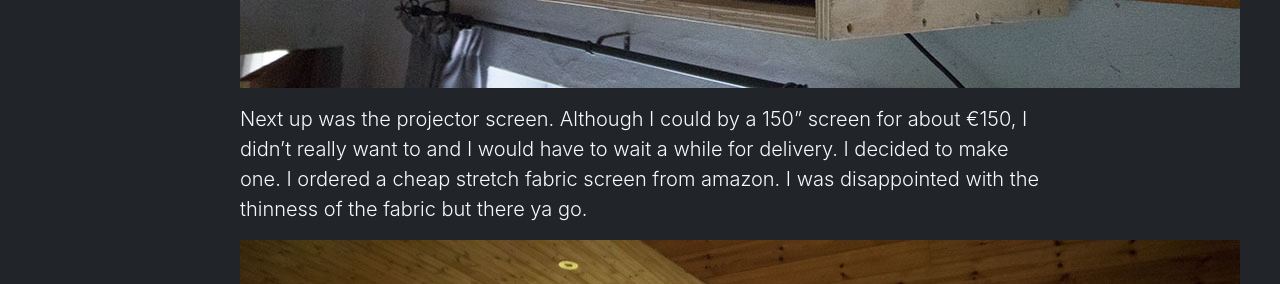
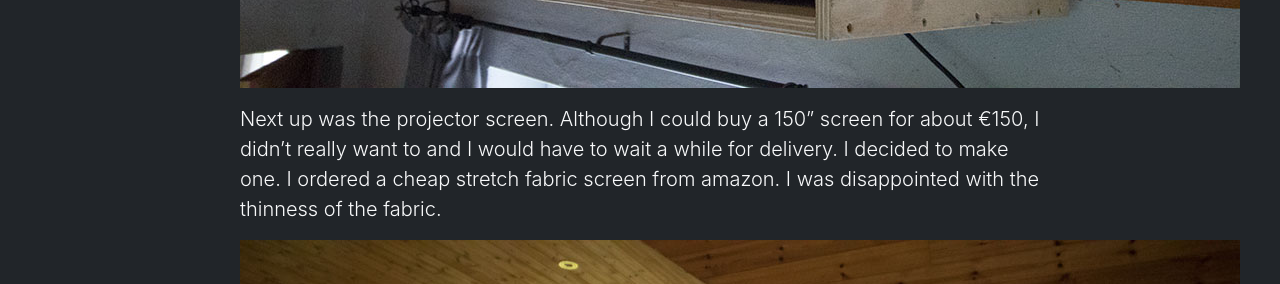
Before and after one commit to astro-mat/polymatBuilds, a Jekyll site: the page built from _builds/HomeCinema.md, in a window 1280 px wide and 1400 px high, scrolled down 1741 px. Shown: the part 150-434 px from the top of the window. Built offline with Jekyll 4.4.1, drawn with Linux system fonts in a browser that asks for light colours.

Commit message:
Change build wrapper

```diff
--- a/_builds/HomeCinema.md
+++ b/_builds/HomeCinema.md
@@ -16,7 +16,7 @@
 
 ![Projector Box]({{ "/assets/images/DIYHomeCinema/HomeCinema1.jpg" | relative_url }})
 
-Next up was the projector screen. Although I could by a 150" screen for about €150, I didn't really want to and I would have to wait a while for delivery. I decided to make one. I ordered a cheap stretch fabric screen from amazon. I was disappointed with the thinness of the fabric but there ya go.
+Next up was the projector screen. Although I could buy a 150" screen for about €150, I didn't really want to and I would have to wait a while for delivery. I decided to make one. I ordered a cheap stretch fabric screen from amazon. I was disappointed with the thinness of the fabric.
 
 ![Projector Screen]({{ "/assets/images/DIYHomeCinema/HomeCinema2.jpg" | relative_url }})
 
--- a/_layouts/build.html
+++ b/_layouts/build.html
@@ -32,7 +32,7 @@
     </div>
 
     <!-- Optional Gallery (full width, responsive) -->
-    {% if page.gallery %}
+    <!-- {% if page.gallery %}
       <div class="row row-cols-1 row-cols-sm-2 row-cols-md-3 g-3 mb-5">
         {% for img in page.gallery %}
           <div class="col">
@@ -41,6 +41,20 @@
             </a>
           </div>
         {% endfor %}
+      </div>
+    {% endif %} -->
+
+    {% if page.gallery %}
+      <div class="mx-auto" style="max-width: 800px;">
+        <div class="row row-cols-1 row-cols-sm-2 g-3 mb-5">
+          {% for img in page.gallery %}
+            <div class="col">
+              <a href="{{ img | relative_url }}" data-lightbox="build-gallery" class="d-block">
+                <img src="{{ img | relative_url }}" class="gallery-img rounded shadow-sm" alt="">
+              </a>
+            </div>
+          {% endfor %}
+        </div>
       </div>
     {% endif %}
 
--- a/assets/css/style.css
+++ b/assets/css/style.css
@@ -36,9 +36,10 @@
 
 .gallery-img {
   transition: transform 0.3s ease, box-shadow 0.3s ease;
-  width: 100%;
-  height: auto;
-  object-fit: cover;
+  width: 100%;      /* fill column width */
+  height: auto;     /* scale height */
+  max-width: 100%;  /* never exceed container */
+  object-fit: contain; /* show full image without cropping */
   display: block;
 }
 
```
